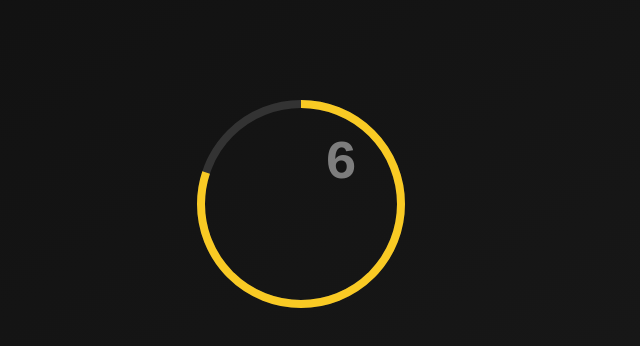
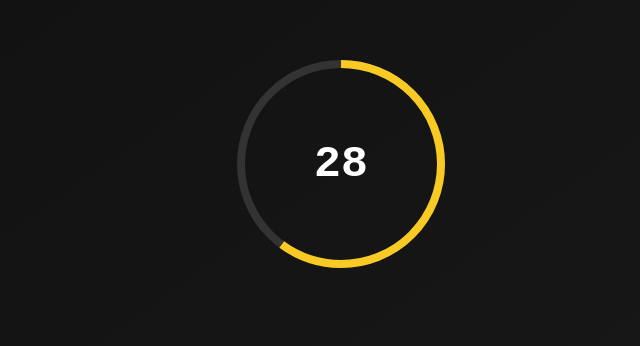
Before and after one commit to omer-kuluc/twenty-eight-things, a React (Vite) app: page / in a window 1280 px wide. Shown: the part 236-582 px from the top of the page, without its empty margins (299-939 px from the left). Built offline with nearby package versions, Linux system fonts and the light colour scheme.

Commit message:
home ekranına geçiş güncellendi

```diff
--- a/public/data/data.json
+++ b/public/data/data.json
@@ -139,7 +139,7 @@
     "singer": "Frank Sinatra",
     "type": "song",
     "release-date": "1966",
-    "lyric": "I've been up and down and over and out\nAnd I know one thing\nEach time I find myself layin' \nFlat on my face\nI just pick myself up and get\nBack in the race",
+    "lyric": "Each time I find myself layin' \nFlat on my face\nI just pick myself up and get\nBack in the race",
     "image": "/data/img/thats-life.jpg"
   },
   {
--- a/src/App.css
+++ b/src/App.css
@@ -850,7 +850,7 @@ a {
   display: flex;
   justify-content: center;
   gap: 2rem;
-  margin-top: 2rem;
+  margin-top: 1.5rem;
 }
 
 .timeline-controls button {
@@ -910,14 +910,7 @@ a {
 
   /*intro-tablet-start*/
 
-  .circle-wrapper {
-    width: 300px;
-    height: 300px;
-  }
 
-  .number-inside {
-    font-size: 3.8rem;
-  }
 
   /*intro-tablet-end*/
 
--- a/src/App.jsx
+++ b/src/App.jsx
@@ -1,7 +1,6 @@
-import { createContext, useEffect, useState } from 'react';
+import React, { createContext, useEffect, useState } from 'react';
 import { getPage } from './helper';
 import './App.css';
-import React from 'react';
 
 export const DataContext = createContext(null);
 
@@ -10,34 +9,47 @@ function App() {
   const [route, setRoute] = useState(location.hash.substring(1) || '/intro');
   const [introFinished, setIntroFinished] = useState(false);
 
+  // ✅ Veriyi çek
   useEffect(() => {
-    async function getData() {
-      const data = await fetch('/data/data.json').then(x => x.json());
-      setData(data);
+    async function fetchData() {
+      try {
+        const res = await fetch('/data/data.json');
+        const json = await res.json();
+        setData(json);
+      } catch (err) {
+        console.error("Veri çekilirken hata oluştu:", err);
+      }
     }
-    getData();
+    fetchData();
   }, []);
 
+  // ✅ Hash değişimini dinle
   useEffect(() => {
-    function handleHashChange() {
-      const current = location.hash.substring(1) || '/intro';
+    const handleHashChange = () => {
+      const current = location.hash.substring(1) || '/';
       setRoute(current);
-    }
+    };
 
     window.addEventListener('hashchange', handleHashChange);
     return () => window.removeEventListener('hashchange', handleHashChange);
   }, []);
 
-  // 🚨 Önemli çözüm: Eğer ana sayfaya geldi ama intro bitmemişse, intro'ya yönlendir
-  useEffect(() => {
-    if (location.hash === '#/' && !introFinished) {
+  // ✅ Siyah ekranı engelleyen sağlam yönlendirme
+  let pageToRender;
+
+  if (route === '/' && !introFinished) {
+    // Ana sayfa açılmış ama intro bitmemiş, Intro'ya gönder
+    pageToRender = getPage('/intro');
+    if (location.hash !== '#/intro') {
       window.location.hash = '#/intro';
     }
-  }, [introFinished]);
+  } else {
+    pageToRender = getPage(route);
+  }
 
   return (
     <DataContext.Provider value={{ data, setData, introFinished, setIntroFinished }}>
-      {getPage(route)}
+      {pageToRender}
     </DataContext.Provider>
   );
 }
--- a/src/components/Intro.jsx
+++ b/src/components/Intro.jsx
@@ -9,7 +9,7 @@ export default function Intro() {
 
   useEffect(() => {
     if (index < numbers.length) {
-      const timer = setTimeout(() => setIndex((i) => i + 1), 1800);
+      const timer = setTimeout(() => setIndex((i) => i + 1), 2200);
       return () => clearTimeout(timer);
     } else if (index === numbers.length) {
       setIntroFinished(true);
```
